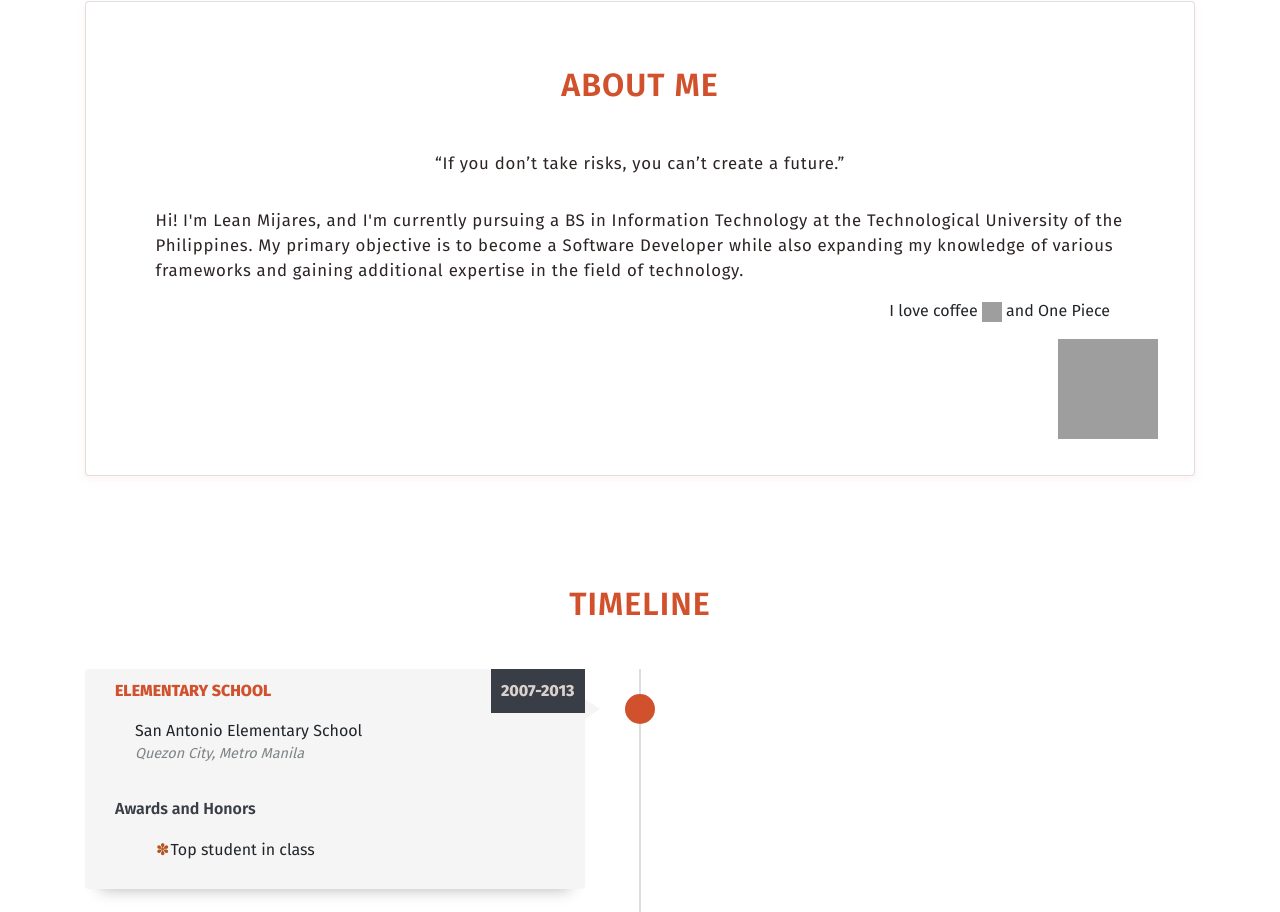
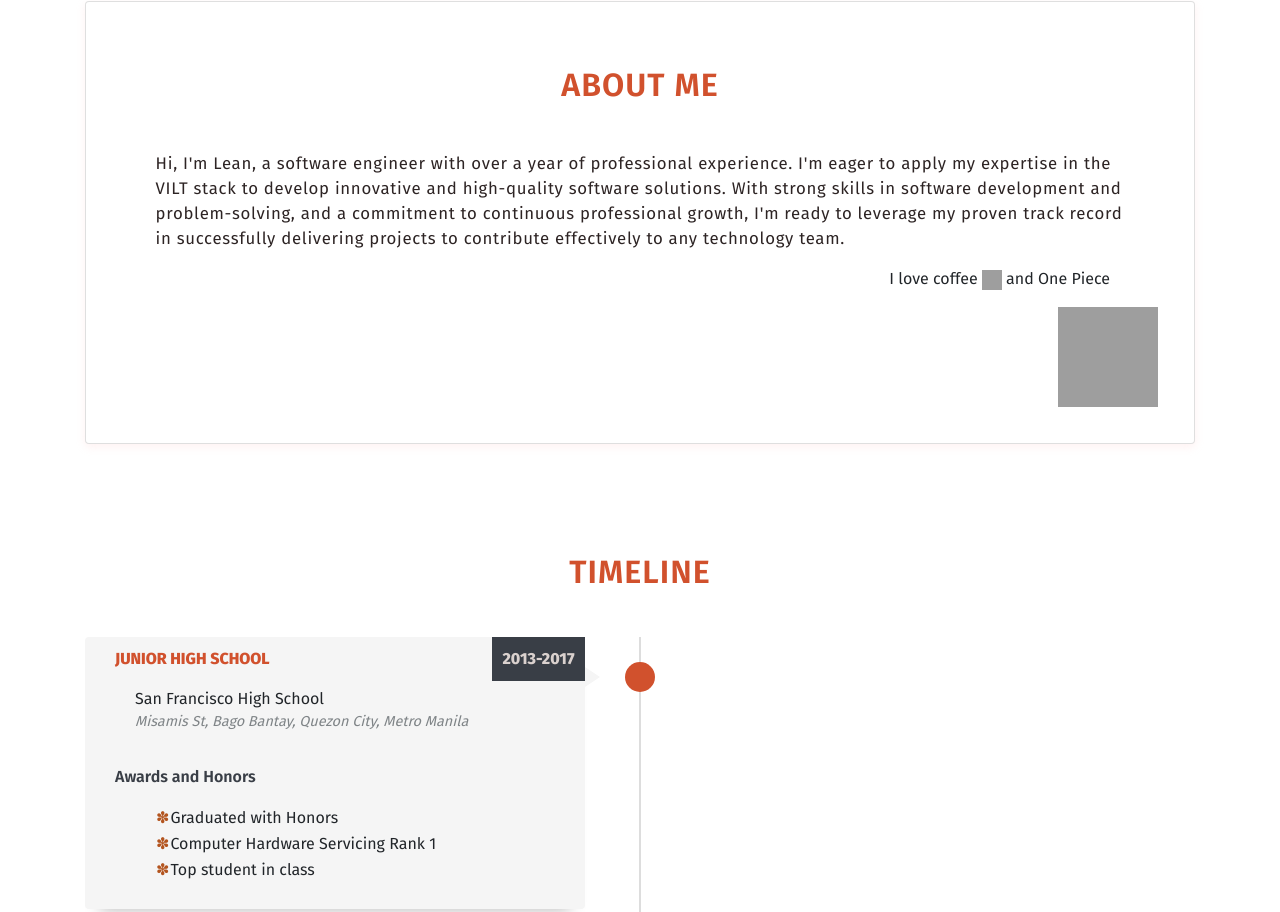
Before and after one commit to leattus/leanmyself.github.io, a plain HTML site: page index.html in a window 1280 px wide. Shown: the part 879-1791 px from the top of the page. Drawn offline with nearby package versions, Linux system fonts and the light colour scheme; grey boxes are pictures that could not be loaded.

Commit message:
Modified
- Updated the resume
- Added skills

```diff
--- a/index.html
+++ b/index.html
@@ -108,7 +108,7 @@
             <div class="banner-content mt-5">
               <p class="banner-subheader">Hello there,</p>
               <p class="banner-header">I'm Lean</p>
-              <p class="banner-subheader">an aspiring software developer.</p>
+              <p class="banner-subheader">Software Engineer.</p>
             </div>
 
             <div class="banner-social mt-3">
@@ -141,17 +141,18 @@
         <div class="card about">
           <div class="card-body">
             <p class="section-heading">ABOUT ME</p>
-            <blockquote
+            <!-- <blockquote
               class="blockquote about-description d-flex justify-content-center"
             >
               <p>“If you don’t take risks, you can’t create a future.”</p>
-            </blockquote>
+            </blockquote> -->
             <p class="about-description">
-              Hi! I'm Lean Mijares, and I'm currently pursuing a BS in
-              Information Technology at the Technological University of the
-              Philippines. My primary objective is to become a Software
-              Developer while also expanding my knowledge of various frameworks
-              and gaining additional expertise in the field of technology.
+              Hi, I'm Lean, a software engineer with over a year of professional experience.
+              I'm eager to apply my expertise in the VILT stack to develop innovative and
+              high-quality software solutions. With strong skills in software development
+              and problem-solving, and a commitment to continuous professional growth,
+              I'm ready to leverage my proven track record in successfully delivering
+              projects to contribute effectively to any technology team.
             </p>
 
             <div class="about-subdescription">
@@ -178,7 +179,7 @@
         <p class="section-heading">TIMELINE</p>
 
         <div class="timeline">
-          <div class="timeline-item">
+          <!-- <div class="timeline-item">
             <div class="timeline-img"></div>
             <div class="timeline-content js--fadeInLeft">
               <div class="date">2007-2013</div>
@@ -193,7 +194,7 @@
                 </ul>
               </div>
             </div>
-          </div>
+          </div> -->
 
           <div class="timeline-item">
             <div class="timeline-img"></div>
@@ -295,6 +296,12 @@
                     <span class="badge badge-dark larger-badge"
                       ><img src="img/logo/sass.png" alt="SASS" />SASS</span
                     >
+                    <span class="badge badge-dark larger-badge"
+                    ><img src="img/logo/vue.png" alt="Vue" />Vue</span
+                  >
+                  <span class="badge badge-dark larger-badge"
+                  ><img src="img/logo/tailwind.png" alt="Tailwind" />Tailwind</span
+                >
                   </div>
                 </div>
 
@@ -313,6 +320,9 @@
                     <span class="badge badge-dark larger-badge"
                       ><img src="img/logo/java.png" alt="Java" />Java</span
                     >
+                    <span class="badge badge-dark larger-badge"
+                    ><img src="img/logo/laravel.png" alt="Laravel" />Laravel</span
+                  >
                   </div>
                 </div>
 
```
Also changed, not shown: img/logo/laravel.png (added), img/logo/tailwind.png (added), img/logo/vue.png (added), 1 other file.
